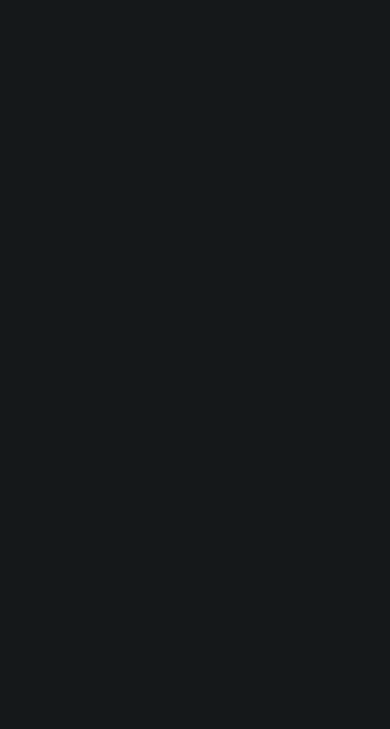
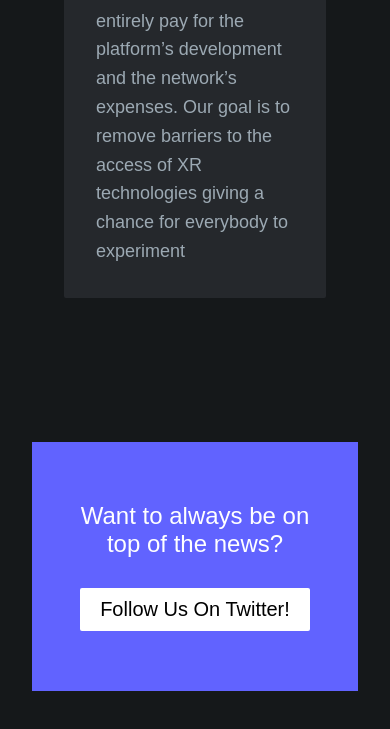
Before and after one commit to justin-cueva/Solarity-landing-page-cloned, a React (Create React App) app: page / in a window 390 px wide. Shown: the part 7208-7937 px from the top of the page. Before the commit the page ends 7493 px from the top, so only its background shows below. Built offline with nearby package versions, Linux system fonts and the light colour scheme.

Commit message:
displaying cta section and made responsive

```diff
--- a/src/components/App.js
+++ b/src/components/App.js
@@ -2,6 +2,7 @@ import SectionHero from "./sectionHero/SectionHero";
 import SectionOwnYourMetaVerse from "./sectionOwnYourMetaVerse/SectionOwnYourMetaVerse";
 import SectionDevEcosystem from "./sectionDevEcosystem/SectionDevEcosystem";
 import SectionWhatMovesUs from "./sectionWhatMovesUs/SectionWhatMovesUs";
+import SectionCTA from "./sectionCTA/SectionCTA";
 
 const App = () => {
   return (
@@ -10,6 +11,7 @@ const App = () => {
       <SectionOwnYourMetaVerse />
       <SectionDevEcosystem />
       <SectionWhatMovesUs />
+      <SectionCTA />
     </div>
   );
 };
--- /dev/null
+++ b/src/components/sectionCTA/SectionCTA.js
@@ -0,0 +1,14 @@
+import "../../styles/sectionCTA/sectionCTA.css";
+
+const SectionCTA = () => {
+  return (
+    <section className="section">
+      <div className="cta-bar">
+        <h2>Want to always be on top of the news?</h2>
+        <button>Follow Us On Twitter!</button>
+      </div>
+    </section>
+  );
+};
+
+export default SectionCTA;
--- /dev/null
+++ b/src/styles/sectionCTA/sectionCTA.css
@@ -0,0 +1,41 @@
+.section {
+  margin-top: -4rem;
+  padding-left: 3.2rem;
+  padding-right: 3.2rem;
+}
+
+.section .cta-bar {
+  background-color: #6163ff;
+  width: 100%;
+  max-width: 100rem;
+  margin: 0 auto;
+  display: flex;
+  align-items: center;
+  justify-content: space-between;
+  padding: 6rem 4rem;
+}
+
+.section .cta-bar h2 {
+  font-size: 3.2rem;
+  font-weight: 400;
+}
+
+.section .cta-bar button {
+  background-color: #fff;
+  color: #000;
+  padding: 1rem 2rem;
+  border-radius: 2px;
+  font-size: 2rem;
+}
+
+/* 720px */
+@media (max-width: 45em) {
+  .section .cta-bar {
+    flex-direction: column;
+    gap: 3rem;
+  }
+  .section .cta-bar h2 {
+    text-align: center;
+    font-size: 2.4rem;
+  }
+}
```
